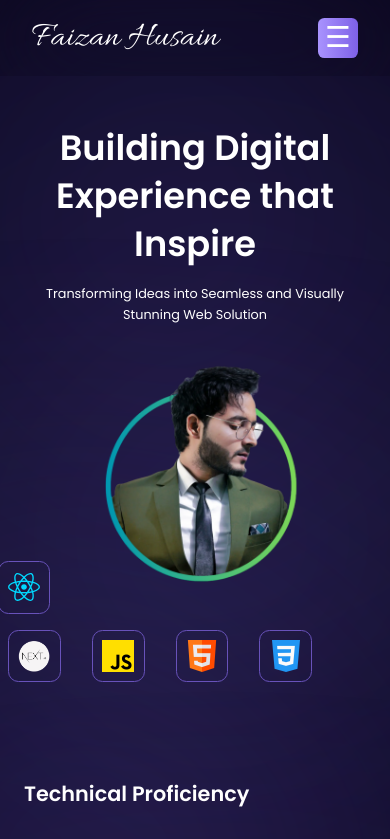
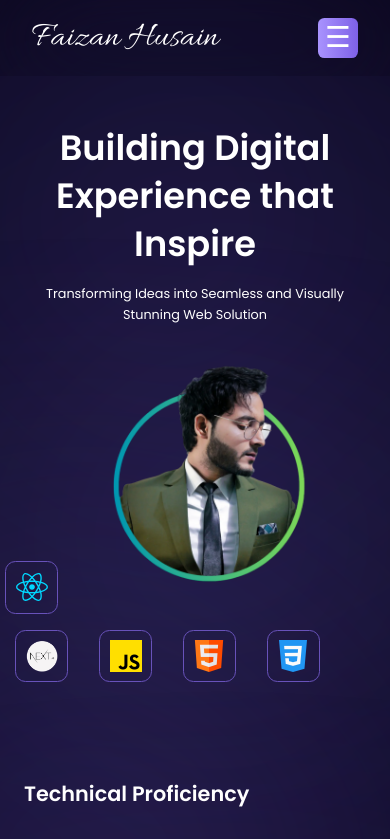
Before and after one commit to FaizanHusainn/Portfolio, a React (Vite) app: page / in a window 390 px wide. Shown: the top 839 px of the page. Built offline with nearby package versions, Linux system fonts and the light colour scheme.

Commit message:
Update Hero.css

```diff
--- a/src/components/Hero/Hero.css
+++ b/src/components/Hero/Hero.css
@@ -150,7 +150,7 @@
     }
     .hero-img > div {
         gap: 1rem;
-        padding-right: 50px;
+        padding-right: 35px;
 
     }
     .hero-img > div > img {
```
